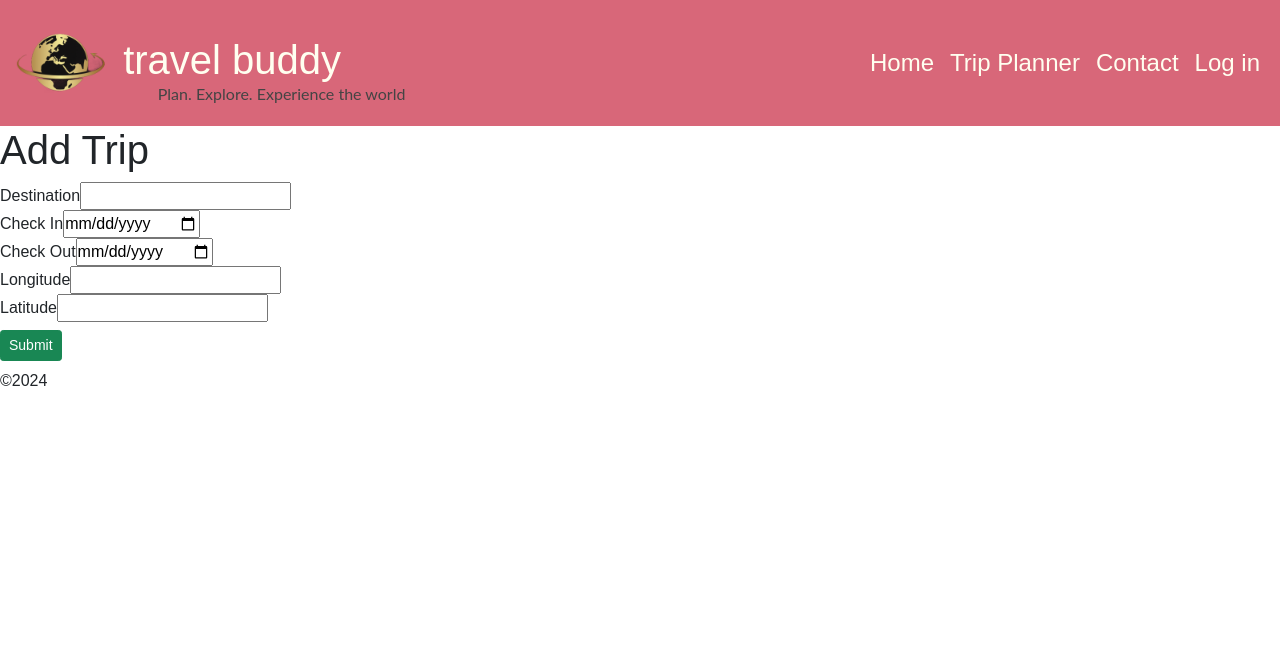
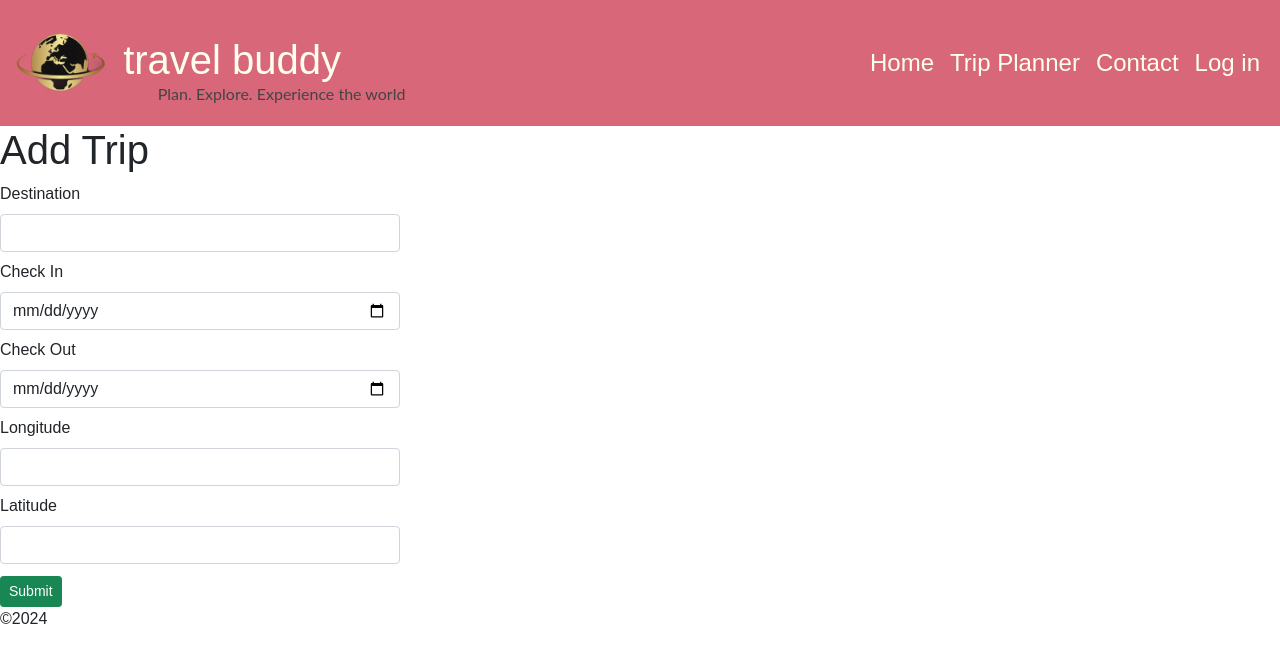
Before and after one commit to the-sankari/travel-buddy-team-3, a React (Vite) app in the folder web/frontend/: page /addTrip in a window 1280 px wide. Shown: the top 662 px of the page. Built offline with nearby package versions, Linux system fonts and the light colour scheme; no server answers; a web font is replaced by a local one.

Commit message:
Add bootstrap to add trip component

```diff
--- a/web/frontend/src/components/AddTrip.jsx
+++ b/web/frontend/src/components/AddTrip.jsx
@@ -28,11 +28,13 @@ const AddTrip = () => {
   };
 
   return (
-    <form onSubmit={handleSubmit} className="mb-2" style={{ width: 800 }}>
+    <div style={{ display: "flex", justifyContent: "left" }}>
+      <form onSubmit={handleSubmit} style={{ width: "400px" }}>
         <h1>Add Trip</h1>
-      <div>
-        <label htmlFor="destination">Destination</label>
+        <div className="mb-2">
+          <label htmlFor="destination" className="form-label">Destination</label>
           <input
+            className="form-control"
             id="destination"
             type="text"
             value={destination}
@@ -40,9 +42,10 @@ const AddTrip = () => {
             required
           />
         </div>
-      <div>
-        <label htmlFor="checkin">Check In</label>
+        <div className="mb-2">
+          <label htmlFor="checkin" className="form-label">Check In</label>
           <input
+            className="form-control"
             id="checkin"
             type="date"
             value={checkIn}
@@ -50,9 +53,10 @@ const AddTrip = () => {
             required
           />
         </div>
-      <div>
-        <label htmlFor="checkout">Check Out</label>
+        <div className="mb-2">
+          <label htmlFor="checkout" className="form-label">Check Out</label>
           <input
+            className="form-control"
             id="checkout"
             type="date"
             value={checkOut}
@@ -60,9 +64,10 @@ const AddTrip = () => {
             required
           />
         </div>
-      <div>
-        <label htmlFor="longitude">Longitude</label>
+        <div className="mb-2">
+          <label htmlFor="longitude" className="form-label">Longitude</label>
           <input
+            className="form-control"
             id="longitude"
             type="number"
             value={longitude}
@@ -70,9 +75,10 @@ const AddTrip = () => {
             required
           />
         </div>
-      <div>
-        <label htmlFor="latitude">Latitude</label>
+        <div className="mb-1">
+          <label htmlFor="latitude" className="form-label">Latitude</label>
           <input
+            className="form-control"
             id="latitude"
             type="number"
             value={latitude}
@@ -84,6 +90,7 @@ const AddTrip = () => {
           Submit
         </button>
       </form>
+    </div>
   );
 };
 
```
Lines whose indentation alone changed are shown as unchanged.
